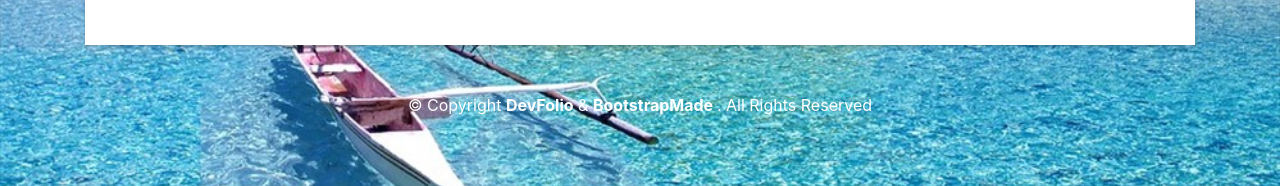
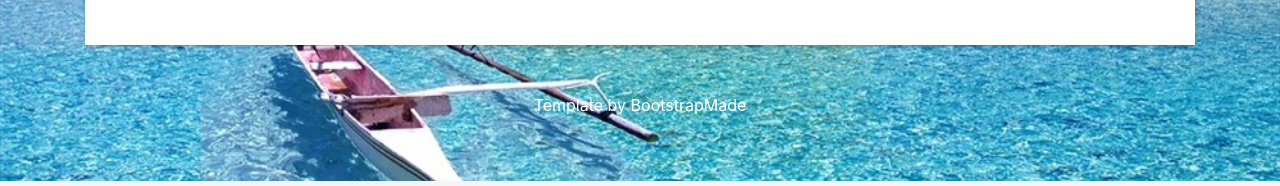
Before and after one commit to umangS77/umangS77.github.io, a plain HTML site: page index.html in a window 1280 px wide. Shown: the part 5530-5716 px from the top of the page. Drawn offline with Linux system fonts and the light colour scheme; files whose address does not match are found by name.

Commit message:
Updated index.html

```diff
--- a/index.html
+++ b/index.html
@@ -502,10 +502,10 @@
         <div class="row">
           <div class="col-sm-12">
             <div class="copyright-box">
-              <p class="copyright">&copy; Copyright <strong>DevFolio</strong> & <a href="https://bootstrapmade.com/" style="color: white;"> <strong>BootstrapMade </strong></a>. All Rights Reserved</p>
-              <!-- <div class="credits">
-                Designed by <a href="https://bootstrapmade.com/">BootstrapMade</a>
-              </div> -->
+<!--               <p class="copyright">&copy; Copyright <strong>DevFolio</strong> & <a href="https://bootstrapmade.com/" style="color: white;"> <strong>BootstrapMade </strong></a>. All Rights Reserved</p> -->
+              <div class="credits">
+                Template by <a href="https://bootstrapmade.com/">BootstrapMade</a>
+              </div>
             </div>
           </div>
         </div>
```
